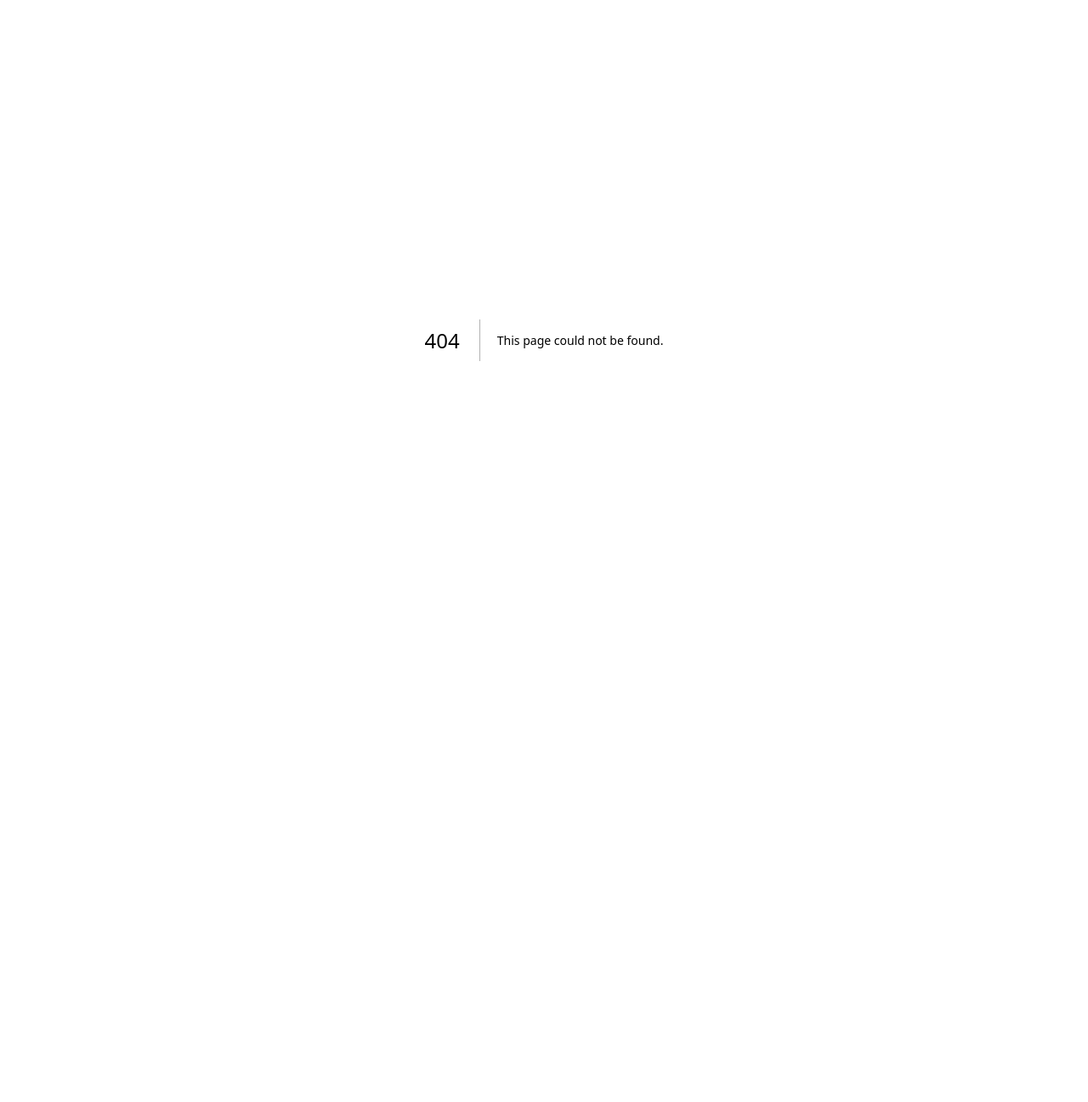
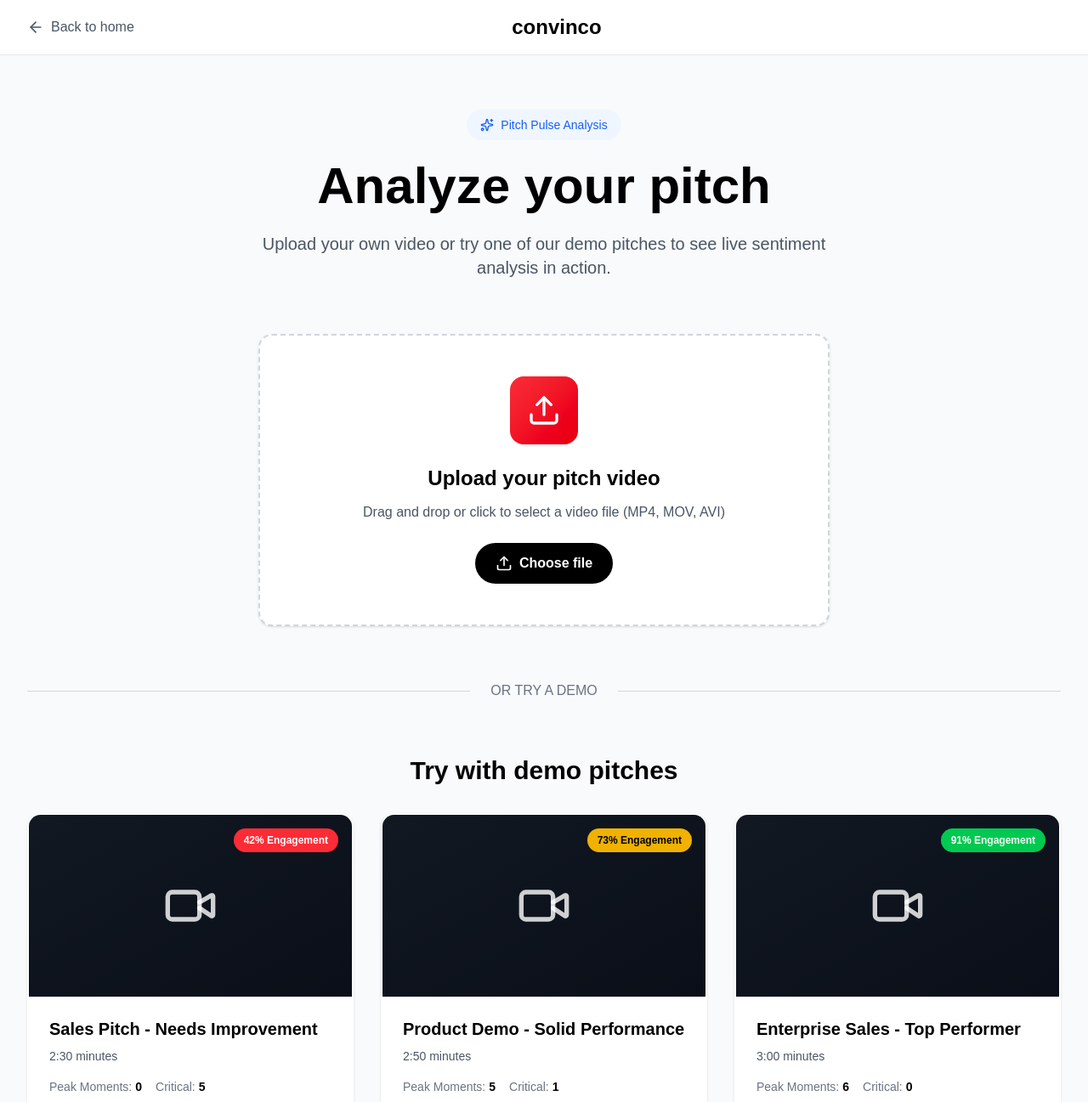
Before and after one commit to AntipasBen23/convinco-feature-demo, a Next.js app: page /analyze in a window 1280 px wide. Before the commit this address had no page. Shown: the top 1297 px of the page at 85% size. Before the commit the page ends 800 px from the top, so only its background shows below. Built offline with nearby package versions, Linux system fonts and the light colour scheme.

Commit message:
resolved analyse page errors

```diff
--- /dev/null
+++ b/src/app/analyze/page.tsx
@@ -0,0 +1,219 @@
+'use client';
+
+import { useState } from 'react';
+import Link from 'next/link';
+import { ArrowLeft, Upload, Video as VideoIcon, Play, Sparkles } from 'lucide-react';
+import { DEMO_PITCHES } from '@/lib/demo-data';
+import { PitchAnalysis } from '@/lib/types';
+import { mockAnalyzePitch } from '@/lib/demo-data';
+import AnalysisDashboard from './components/AnalysisDashboard';
+
+export default function AnalyzePage() {
+  const [selectedPitch, setSelectedPitch] = useState<PitchAnalysis | null>(null);
+  const [isUploading, setIsUploading] = useState(false);
+  const [uploadProgress, setUploadProgress] = useState(0);
+
+  const handleDemoSelect = (pitch: PitchAnalysis) => {
+    setSelectedPitch(pitch);
+  };
+
+  const handleFileUpload = async (event: React.ChangeEvent<HTMLInputElement>) => {
+    const file = event.target.files?.[0];
+    if (!file) return;
+
+    setIsUploading(true);
+    setUploadProgress(0);
+
+    const progressInterval = setInterval(() => {
+      setUploadProgress(prev => {
+        if (prev >= 90) {
+          clearInterval(progressInterval);
+          return 90;
+        }
+        return prev + 10;
+      });
+    }, 300);
+
+    try {
+      const analysis = await mockAnalyzePitch(file);
+      clearInterval(progressInterval);
+      setUploadProgress(100);
+
+      setTimeout(() => {
+        setSelectedPitch(analysis);
+        setIsUploading(false);
+        setUploadProgress(0);
+      }, 500);
+    } catch (error) {
+      console.error('Upload failed:', error);
+      setIsUploading(false);
+      setUploadProgress(0);
+    }
+  };
+
+  if (selectedPitch) {
+    return <AnalysisDashboard pitch={selectedPitch} onBack={() => setSelectedPitch(null)} />;
+  }
+
+  return (
+    <div className="min-h-screen bg-gray-50">
+      <header className="bg-white border-b border-gray-200">
+        <div className="max-w-7xl mx-auto px-4 sm:px-6 lg:px-8 py-4">
+          <div className="flex items-center justify-between">
+            <Link href="/" className="flex items-center gap-2 text-gray-600 hover:text-black transition">
+              <ArrowLeft className="w-5 h-5" />
+              <span className="font-medium">Back to home</span>
+            </Link>
+            <span className="text-2xl font-bold text-black">convinco</span>
+            <div className="w-24"></div>
+          </div>
+        </div>
+      </header>
+
+      <main className="max-w-7xl mx-auto px-4 sm:px-6 lg:px-8 py-16">
+        <div className="text-center mb-16">
+          <div className="inline-flex items-center gap-2 bg-blue-50 text-blue-600 px-4 py-2 rounded-full text-sm font-medium mb-6">
+            <Sparkles className="w-4 h-4" />
+            Pitch Pulse Analysis
+          </div>
+          <h1 className="text-5xl md:text-6xl font-bold text-black mb-6">
+            Analyze your pitch
+          </h1>
+          <p className="text-xl text-gray-600 max-w-2xl mx-auto">
+            Upload your own video or try one of our demo pitches to see live sentiment analysis in action.
+          </p>
+        </div>
+
+        <div className="max-w-2xl mx-auto mb-16">
+          <div className="bg-white rounded-2xl shadow-sm border-2 border-dashed border-gray-300 p-12 text-center hover:border-blue-500 transition">
+            <input
+              type="file"
+              id="video-upload"
+              accept="video/*"
+              onChange={handleFileUpload}
+              className="hidden"
+              disabled={isUploading}
+            />
+            <label htmlFor="video-upload" className="cursor-pointer">
+              <div className="w-20 h-20 bg-gradient-to-br from-red-500 to-red-600 rounded-2xl mx-auto mb-6 flex items-center justify-center">
+                {isUploading ? (
+                  <div className="animate-spin text-white text-3xl">⏳</div>
+                ) : (
+                  <Upload className="w-10 h-10 text-white" />
+                )}
+              </div>
+              {isUploading ? (
+                <div className="space-y-4">
+                  <h3 className="text-2xl font-bold text-black">Analyzing your pitch...</h3>
+                  <div className="w-full bg-gray-200 rounded-full h-3 overflow-hidden">
+                    <div
+                      className="bg-blue-500 h-full transition-all duration-300 rounded-full"
+                      style={{ width: `${uploadProgress}%` }}
+                    />
+                  </div>
+                  <p className="text-gray-600">Processing sentiment data • {uploadProgress}%</p>
+                </div>
+              ) : (
+                <>
+                  <h3 className="text-2xl font-bold text-black mb-3">Upload your pitch video</h3>
+                  <p className="text-gray-600 mb-6">
+                    Drag and drop or click to select a video file (MP4, MOV, AVI)
+                  </p>
+                  <div className="inline-flex items-center gap-2 bg-black text-white px-6 py-3 rounded-full font-semibold hover:bg-gray-800 transition">
+                    <Upload className="w-5 h-5" />
+                    Choose file
+                  </div>
+                </>
+              )}
+            </label>
+          </div>
+        </div>
+
+        <div className="flex items-center justify-center mb-16">
+          <div className="flex-1 border-t border-gray-300"></div>
+          <span className="px-6 text-gray-500 font-medium">OR TRY A DEMO</span>
+          <div className="flex-1 border-t border-gray-300"></div>
+        </div>
+
+        <div>
+          <h2 className="text-3xl font-bold text-black text-center mb-8">
+            Try with demo pitches
+          </h2>
+          <div className="grid md:grid-cols-3 gap-8">
+            {DEMO_PITCHES.map((pitch) => (
+              <button
+                key={pitch.id}
+                onClick={() => handleDemoSelect(pitch)}
+                className="group bg-white rounded-2xl shadow-sm hover:shadow-xl transition-all overflow-hidden text-left border-2 border-transparent hover:border-blue-500"
+              >
+                <div className="relative aspect-video bg-gradient-to-br from-gray-800 to-gray-900 flex items-center justify-center overflow-hidden">
+                  <div className="absolute inset-0 bg-black/40 group-hover:bg-black/20 transition"></div>
+                  <VideoIcon className="w-16 h-16 text-white/80 relative z-10" />
+                  <div className="absolute inset-0 flex items-center justify-center opacity-0 group-hover:opacity-100 transition">
+                    <div className="bg-blue-500 text-white rounded-full p-4">
+                      <Play className="w-8 h-8" />
+                    </div>
+                  </div>
+
+                  <div className="absolute top-4 right-4 z-20">
+                    <div className={`px-3 py-1.5 rounded-full text-xs font-bold ${
+                      pitch.metrics.averageEngagement > 80
+                        ? 'bg-green-500 text-white'
+                        : pitch.metrics.averageEngagement > 60
+                        ? 'bg-yellow-500 text-black'
+                        : 'bg-red-500 text-white'
+                    }`}>
+                      {pitch.metrics.averageEngagement}% Engagement
+                    </div>
+                  </div>
+                </div>
+
+                <div className="p-6">
+                  <h3 className="text-xl font-bold text-black mb-2 group-hover:text-blue-500 transition">
+                    {pitch.title}
+                  </h3>
+                  <p className="text-gray-600 text-sm mb-4">
+                    {Math.floor(pitch.duration / 60)}:{(pitch.duration % 60).toString().padStart(2, '0')} minutes
+                  </p>
+
+                  <div className="flex gap-4 text-sm">
+                    <div>
+                      <span className="text-gray-500">Peak Moments:</span>
+                      <span className="ml-1 font-semibold text-black">{pitch.metrics.peakMoments}</span>
+                    </div>
+                    <div>
+                      <span className="text-gray-500">Critical:</span>
+                      <span className="ml-1 font-semibold text-black">{pitch.metrics.criticalMoments}</span>
+                    </div>
+                  </div>
+
+                  <div className="mt-4 pt-4 border-t border-gray-100">
+                    <span className="text-xs text-gray-500">Speaking Pace: </span>
+                    <span className={`text-xs font-semibold ${
+                      pitch.metrics.speakingPace === 'optimal'
+                        ? 'text-green-600'
+                        : 'text-yellow-600'
+                    }`}>
+                      {pitch.metrics.speakingPace.replace('-', ' ').toUpperCase()}
+                    </span>
+                  </div>
+                </div>
+              </button>
+            ))}
+          </div>
+        </div>
+
+        <div className="mt-24 bg-blue-50 rounded-2xl p-12 text-center">
+          <h3 className="text-2xl font-bold text-black mb-4">
+            How does Pitch Pulse work?
+          </h3>
+          <p className="text-gray-600 max-w-2xl mx-auto leading-relaxed">
+            Our AI analyzes your video in real-time, tracking engagement through tone, pace, body language,
+            and content structure. You'll get second-by-second feedback with actionable suggestions to improve
+            your pitch performance.
+          </p>
+        </div>
+      </main>
+    </div>
+  );
+}
```
